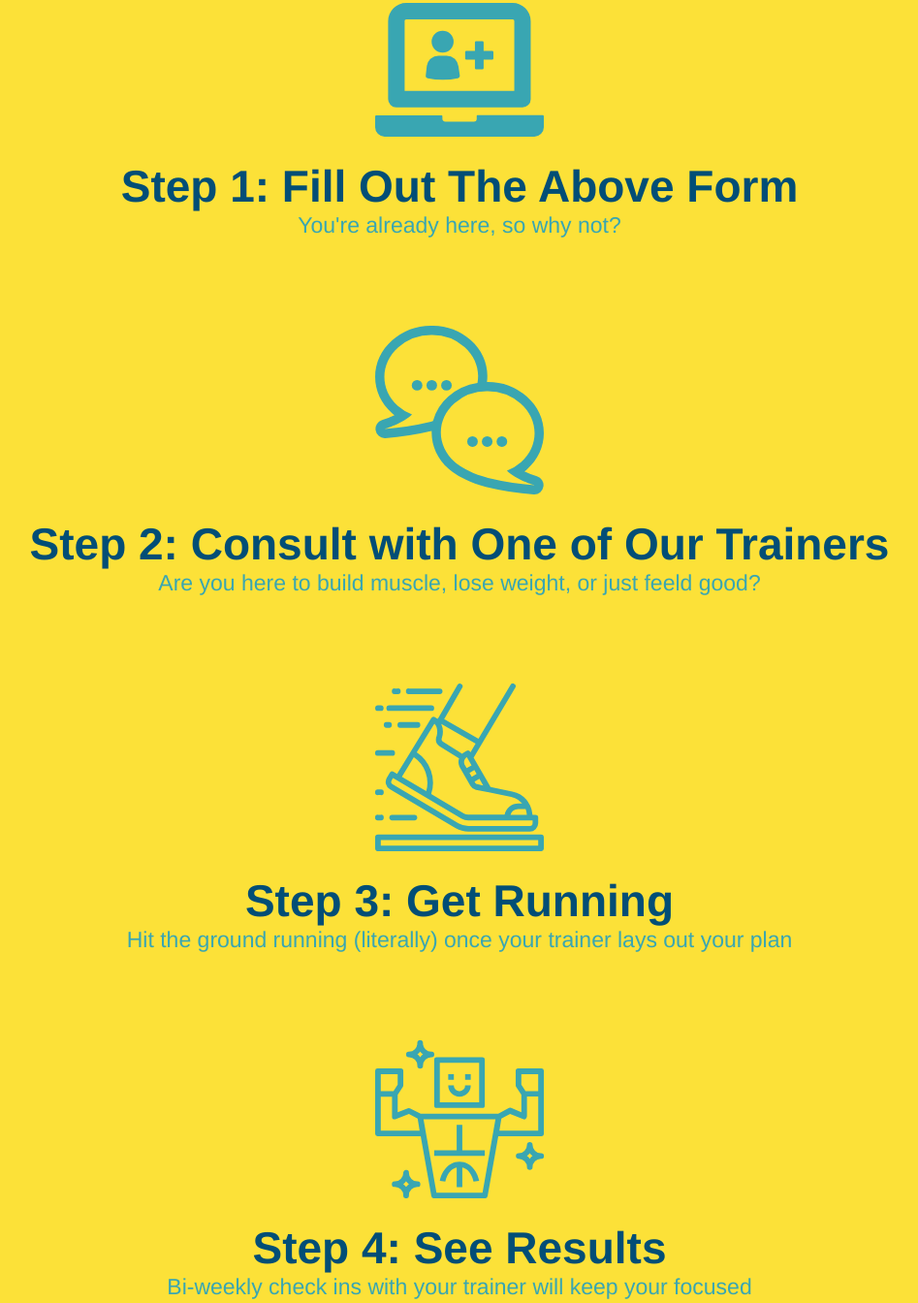
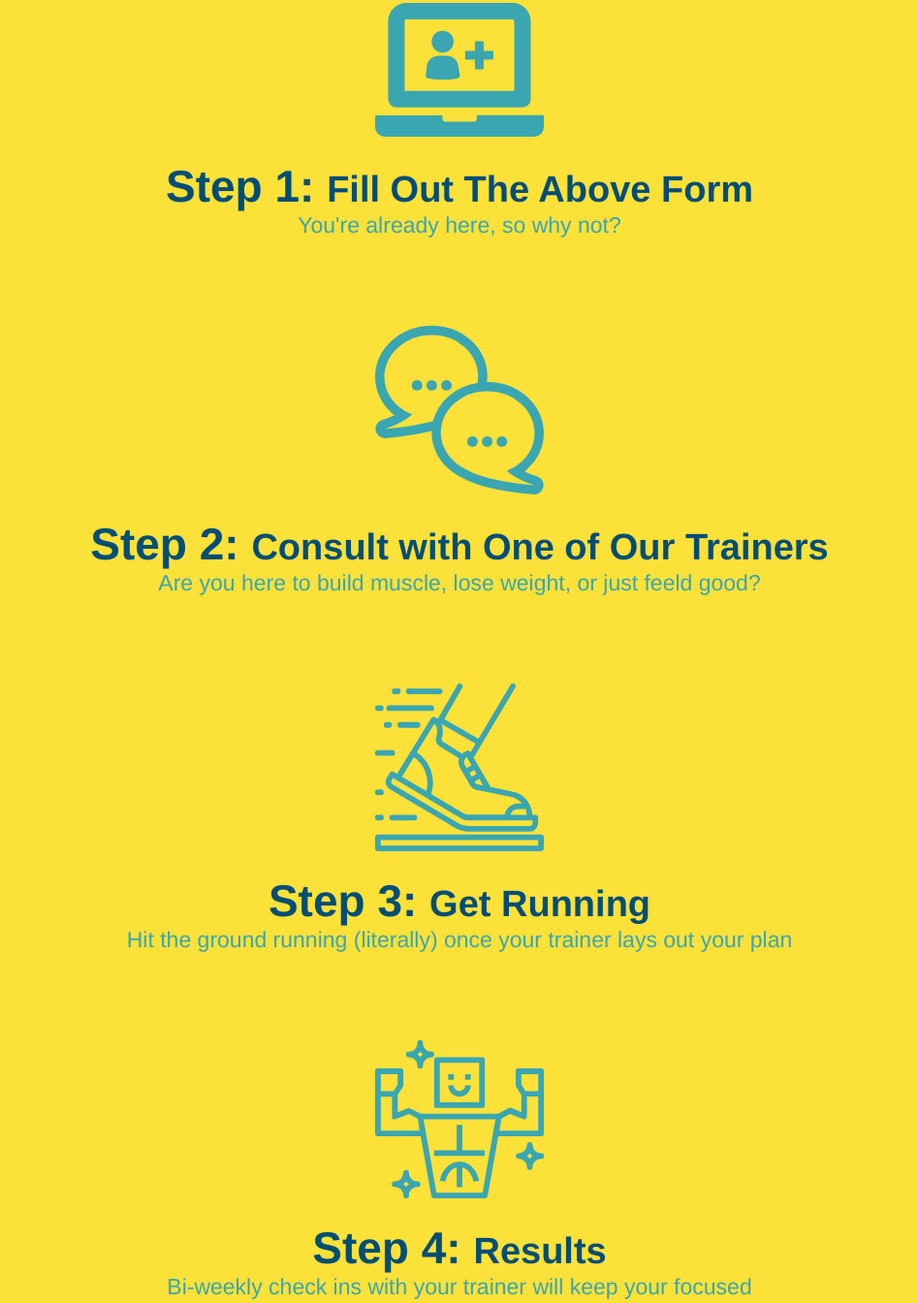
Before and after one commit to EricKenji/run-buddy, a plain HTML site: page index.html in a window 1280 px wide. Shown: the part 1209-2553 px from the top of the page at 97% size, without its empty margins (166-1113 px from the left). Drawn offline with Linux system fonts and the light colour scheme.

Commit message:
added more styling

```diff
--- a/assets/css/style.css
+++ b/assets/css/style.css
@@ -177,3 +177,7 @@ section {
     color: #39a6b2;
     font-size: 23px;
 }
+
+.steps span {
+    font-size: 38px;
+}
--- a/index.html
+++ b/index.html
@@ -79,25 +79,25 @@
 
         <div>
             <img src="./assets/images/step-1.svg" alt="" />
-            <h3>Step 1: Fill Out The Above Form</h3>
+            <h3>Step 1: <span>Fill Out The Above Form</span></h3>
             <p>You're already here, so why not?</p>
         </div>
 
         <div>
             <img src="./assets/images/step-2.svg" alt="" />
-            <h3>Step 2: Consult with One of Our Trainers</h3>
+            <h3>Step 2: <span>Consult with One of Our Trainers</span></h3>
             <p>Are you here to build muscle, lose weight, or just feeld good?</p>
         </div>
 
         <div>
             <img src="./assets/images/step-3.svg" alt="" />
-            <h3>Step 3: Get Running</h3>
+            <h3>Step 3: <span>Get Running</span></h3>
             <p>Hit the ground running (literally) once your trainer lays out your plan</p>
         </div>
 
         <div>
             <img src="./assets/images/step-4.svg" alt="" />
-            <h3>Step 4: See Results</h3>
+            <h3>Step 4: <span>Results</span></h3>
             <p>Bi-weekly check ins with your trainer will keep your focused</p>
         </div>
     </section>
```
